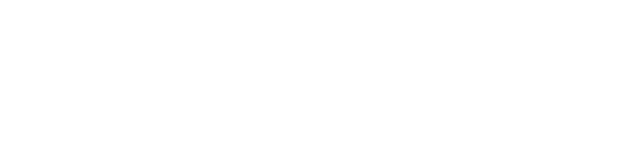
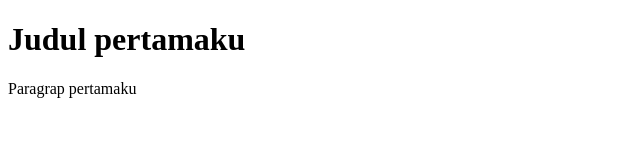
Before and after one commit to bilababill/dokumentasi-html-w3s, a plain HTML site: page editors.html in a window 1280 px wide. Shown: the whole page, without its empty margins (0-640 px from the left). Drawn offline with Linux system fonts and the light colour scheme.

Commit message:
menyelesaikan file editors

```diff
--- a/editors.html
+++ b/editors.html
@@ -4,9 +4,10 @@
     <meta charset="UTF-8">
     <meta http-equiv="X-UA-Compatible" content="IE=edge">
     <meta name="viewport" content="width=device-width, initial-scale=1.0">
-    <title>Document</title>
+    <title>Editors</title>
 </head>
 <body>
-
+    <h1>Judul pertamaku</h1>
+    <p>Paragrap pertamaku</p>
 </body>
 </html>
```
